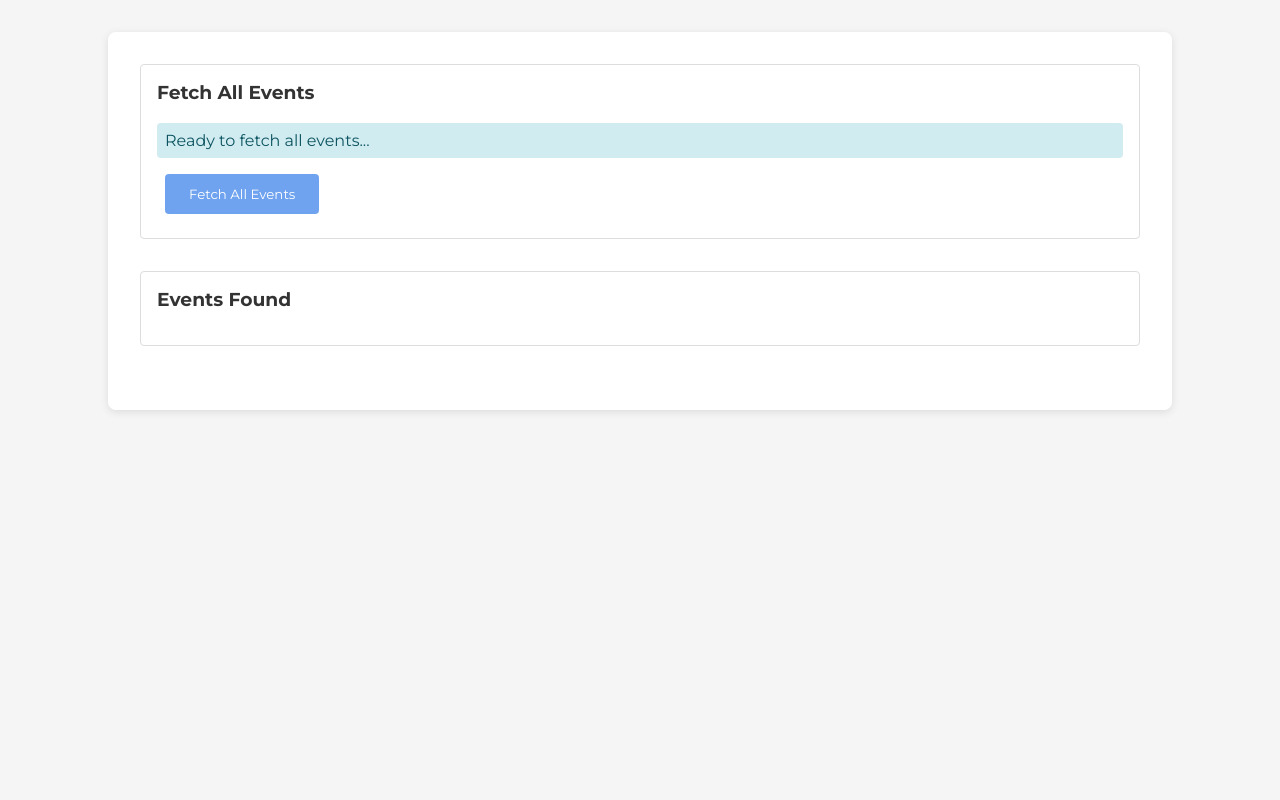
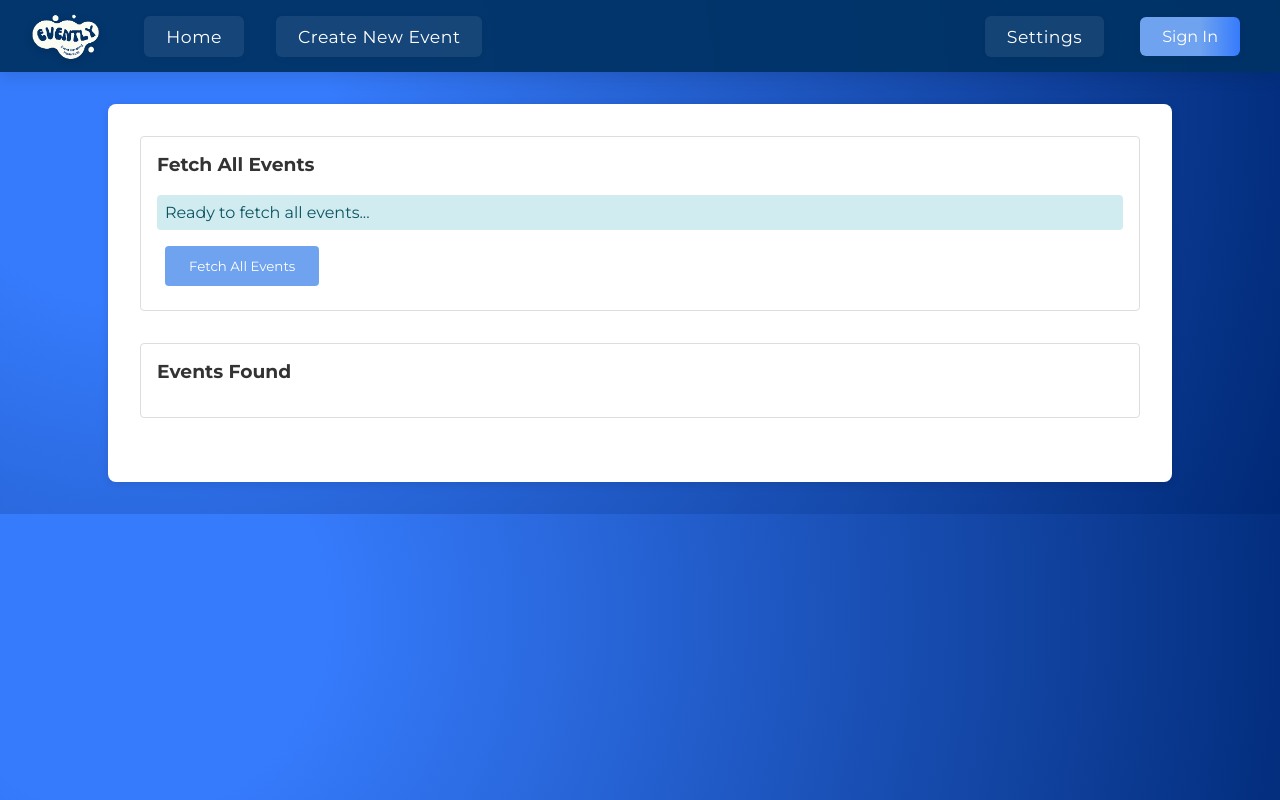
Before and after one commit to nitalefe/Campus-Events-Ticketing-Web-Application, a plain HTML site: page EventAnalytics/EventDashboard.html in a window 1280 px wide. Drawn offline with Linux system fonts and the light colour scheme.

Commit message:
Updated Event Analytics dashboard UI #40

```diff
--- a/EventAnalytics/EventDashboard.html
+++ b/EventAnalytics/EventDashboard.html
@@ -11,9 +11,10 @@
     <style>
       body {
         font-family: "Montserrat", Arial, sans-serif;
-        background: #f5f5f5;
+        background-image: radial-gradient(circle farthest-corner at 10% 20%, rgba(54,123,252,1) 16.3%, rgba(0,41,118,1) 100.2%);
         margin: 0;
         padding: 2rem;
+        padding-top: calc(2rem + 72px);
       }
       .container {
         max-width: 1000px;
@@ -97,9 +98,77 @@
         color: #666;
         text-transform: uppercase;
       }
+      /* Toolbar styles */
+      .toolbar {
+        width: 100%;
+        background: rgba(0,51,102,0.95);
+        color: #fff;
+        display: flex;
+        align-items: center;
+        padding: 0 32px;
+        height: 72px;
+        box-sizing: border-box;
+        box-shadow: 0 4px 16px rgba(0,0,0,0.12);
+        position: fixed;
+        top: 0;
+        left: 0;
+        right: 0;
+        z-index: 100;
+      }
+      .toolbar-logo {
+        height: 48px;
+        margin-right: 36px;
+        filter: drop-shadow(0 2px 4px rgba(0,0,0,0.18));
+        transition: transform 0.2s;
+      }
+      .toolbar-logo:hover {
+        transform: scale(1.08) rotate(-2deg);
+      }
+      .toolbar-btn {
+        background: rgba(255,255,255,0.08);
+        border: none;
+        color: #fff;
+        font-size: 1.08em;
+        margin-right: 24px;
+        cursor: pointer;
+        padding: 10px 22px;
+        border-radius: 6px;
+        font-family: 'Montserrat', Arial, sans-serif;
+        font-weight: 500;
+        letter-spacing: 0.5px;
+        transition: background 0.2s, box-shadow 0.2s;
+        box-shadow: 0 2px 8px rgba(0,0,0,0.04);
+      }
+      .toolbar-btn:hover {
+        background: #367bfc;
+        box-shadow: 0 4px 12px rgba(54,123,252,0.18);
+      }
+      .toolbar-spacer { flex: 1; }
+      .auth-btn {
+        background: linear-gradient(90deg, #6fa3ef 60%, #367bfc 100%);
+        color: #fff;
+        border: none;
+        border-radius: 6px;
+        font-size: 1em;
+        cursor: pointer;
+        font-family: 'Montserrat', Arial, sans-serif;
+        padding: 10px 22px;
+        margin-left: 12px;
+        box-shadow: 0 2px 8px rgba(0,0,0,0.04);
+        transition: background 0.2s, box-shadow 0.2s;
+      }
     </style>
   </head>
   <body>
+    <div class="toolbar">
+        <img src="../Organizer/evently_logo_DT.png" alt="Evently Logo" class="toolbar-logo">
+        <button class="toolbar-btn" onclick="location.href='../Organizer/home.html'">Home</button>
+        <button class="toolbar-btn" onclick="location.href='../Organizer/eventCreation.html'">Create New Event</button>
+        <div class="toolbar-spacer"></div>
+        <button class="toolbar-btn" onclick="location.href='../Organizer/settings.html'">Settings</button>
+        <div id="authBtnContainer"></div>
+    </div>
+
     <div class="container">
       <div class="test-section">
         <h3>Fetch All Events</h3>
@@ -116,6 +185,24 @@
     </div>
 
     <script type="module" src="app.js"></script>
+    <script>
+      // Dynamic auth button logic for toolbar
+      const authBtnContainer = document.getElementById('authBtnContainer');
+      const isSignedIn = !!localStorage.getItem('userRole');
+      if (isSignedIn) {
+        const logoutBtn = document.createElement('button');
+        logoutBtn.textContent = 'Log Out';
+        logoutBtn.className = 'auth-btn';
+        logoutBtn.onclick = () => { localStorage.removeItem('userRole'); location.reload(); };
+        authBtnContainer.appendChild(logoutBtn);
+      } else {
+        const signInBtn = document.createElement('button');
+        signInBtn.textContent = 'Sign In';
+        signInBtn.className = 'auth-btn';
+        signInBtn.onclick = () => location.href = '../Organizer/SignIn.html';
+        authBtnContainer.appendChild(signInBtn);
+      }
+    </script>
   </body>
 
 </html>
```
